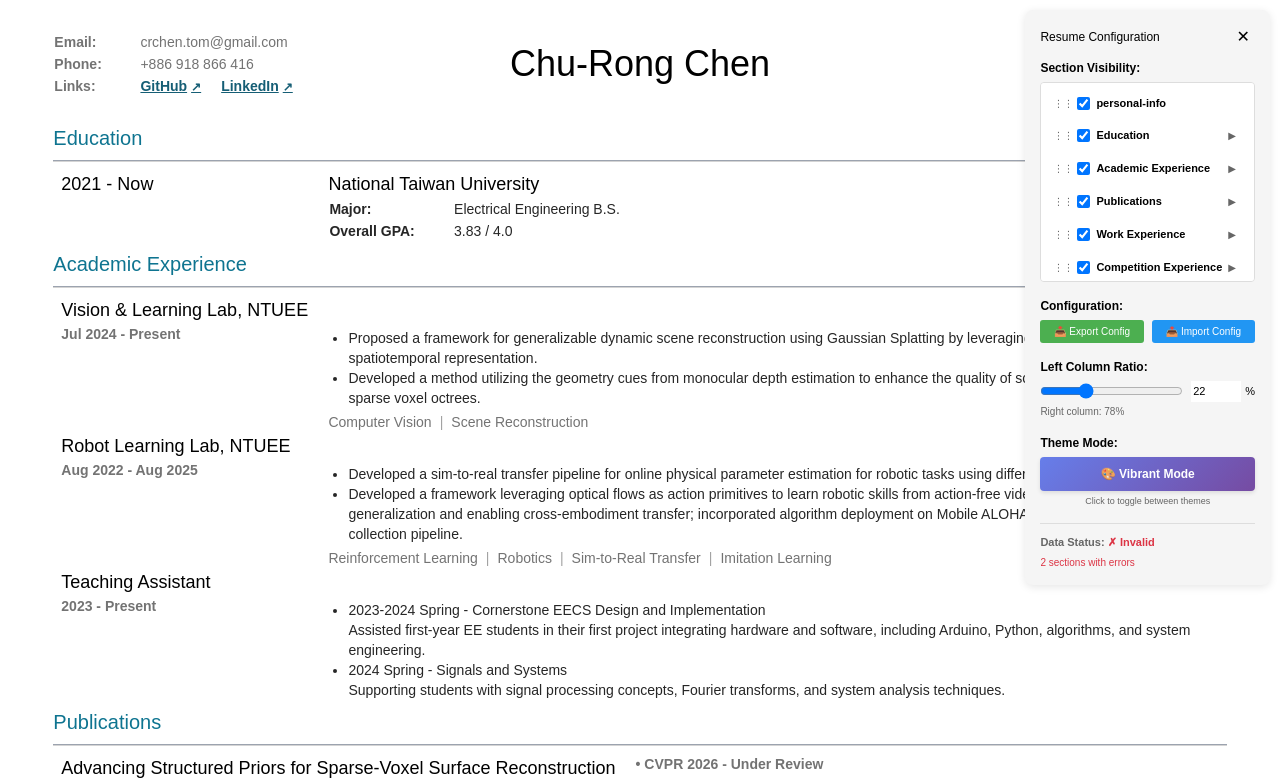
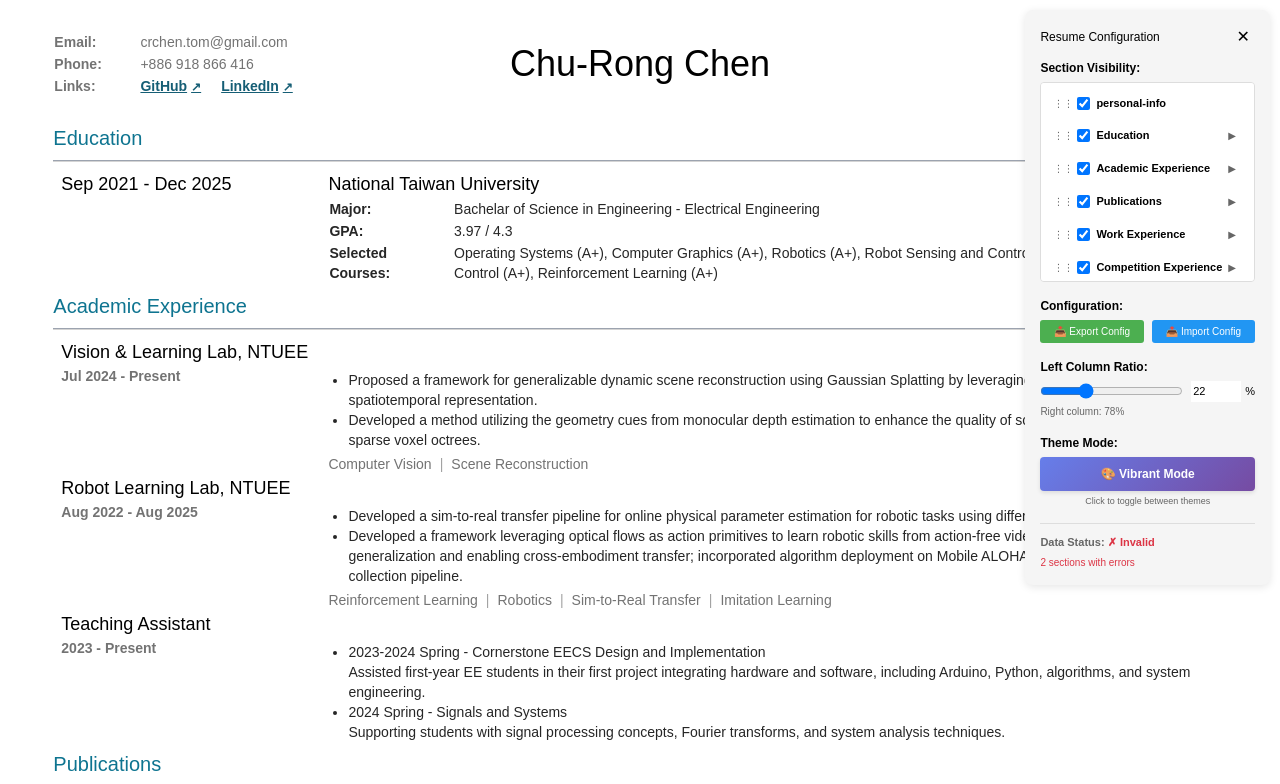
Before and after one commit to tom1484/resume, a React (Create React App) app: page / in a window 1280 px wide. Shown: the top 784 px of the page. Built offline with nearby package versions, Linux system fonts and the light colour scheme; the HTML template or start-up script is replaced by a standard one; a web font is replaced by a local one.

Commit message:
update styles

```diff
--- a/src/components/education.jsx
+++ b/src/components/education.jsx
@@ -7,7 +7,7 @@ export default function Education({ data }) {
 
   return (
     <Container variant="section" width="section">
-      {data.map(({ time, title, content }, idx) => {
+      {data.map(({ time, title, content, selectedCourses }, idx) => {
         // For normal mode, arrange content in N rows x 2 columns table
         const tableContent = themeMode === THEME_MODES.NORMAL ? (() => {
           const rows = [];
@@ -48,6 +48,22 @@ export default function Education({ data }) {
                           ))}
                         </tr>
                       ))}
+                      {selectedCourses && (
+                        <tr>
+                          <td colSpan="2" className={theme.components.education.tableCell}>
+                            <span className={theme.components.education.tableKey}>
+                              Selected Courses:
+                            </span>{' '}
+                            <span className={theme.components.education.tableValue}>
+                              {selectedCourses.map(([course, grade], idx) => (
+                                <span key={idx}>
+                                  {course} ({grade}){idx < selectedCourses.length - 1 ? ', ' : ''}
+                                </span>
+                              ))}
+                            </span>
+                          </td>
+                        </tr>
+                      )}
                     </tbody>
                   </table>
                 ) : (
@@ -64,6 +80,20 @@ export default function Education({ data }) {
                           </td>
                         </tr>
                       ))}
+                      {selectedCourses && (
+                        <tr>
+                          <td className={theme.components.education.tableKey}>
+                            Selected Courses:
+                          </td>
+                          <td className={theme.components.education.tableValue}>
+                            {selectedCourses.map(([course, grade], idx) => (
+                              <span key={idx}>
+                                {course} ({grade}){idx < selectedCourses.length - 1 ? ', ' : ''}
+                              </span>
+                            ))}
+                          </td>
+                        </tr>
+                      )}
                     </tbody>
                   </table>
                 )}
--- a/src/config/theme.js
+++ b/src/config/theme.js
@@ -26,13 +26,13 @@ export const theme = {
     }
   },
   typography: {
-    mainTitle: 'font-sans text-4xl',
-    sectionTitle: 'font-sans text-xl text-cyan-700',
-    heading: 'font-sans text-lg',
-    subheading: 'font-sans text-sm font-semibold',
-    bodyText: 'font-sans text-sm',
+    mainTitle: 'fond-serif text-4xl',
+    sectionTitle: 'fond-serif text-xl text-cyan-700',
+    heading: 'fond-serif text-lg',
+    subheading: 'fond-serif text-sm font-semibold',
+    bodyText: 'fond-serif text-sm',
     caption: 'text-xs',
-    fontFamily: 'font-sans'
+    fontFamily: 'fond-serif'
   },
   colors: {
     primary: 'text-neutral-800',
@@ -72,9 +72,9 @@ export const theme = {
       qrItem: 'mb-2 flex flex-col items-center ml-5',
       qrImage: 'w-20 h-20',
       qrLabel: 'text-xs text-neutral-500 mt-0',
-      tableKey: 'text-left font-sans text-sm font-semibold text-neutral-500 pr-2',
-      tableValue: 'text-left font-sans text-sm text-neutral-500',
-      link: 'text-left font-sans text-sm font-semibold text-cyan-800 pr-2 mr-3 underline'
+      tableKey: 'text-left fond-serif text-sm font-semibold text-neutral-500 pr-2',
+      tableValue: 'text-left fond-serif text-sm text-neutral-500',
+      link: 'text-left fond-serif text-sm font-semibold text-cyan-800 pr-2 mr-3 underline'
     },
     experiences: {
       container: 'flex flex-col items-end justify-center h-fit',
@@ -83,10 +83,10 @@ export const theme = {
       timeSection: 'flex flex-col mt-1',
       contentSection: 'flex flex-col justify-between',
       list: 'list-disc list-inside mt-1',
-      listItem: 'text-left font-sans text-sm text-neutral-800 break-words overflow-wrap-anywhere',
-      tags: 'text-left font-sans text-sm text-neutral-500 mt-1',
-      highlight: 'text-left font-sans text-sm text-orange-800',
-      timeText: 'text-left align-top font-sans text-sm font-semibold text-neutral-500 pr-2',
+      listItem: 'text-left fond-serif text-sm text-neutral-800 break-words overflow-wrap-anywhere',
+      tags: 'text-left fond-serif text-sm text-neutral-500 mt-1',
+      highlight: 'text-left fond-serif text-sm text-orange-800',
+      timeText: 'text-left align-top fond-serif text-sm font-semibold text-neutral-500 pr-2',
       titleFootnote: 'text-neutral-500 text-sm ml-1'
     },
     publications: {
@@ -96,7 +96,7 @@ export const theme = {
       contentRow: 'flex items-stretch h-fit w-full mb-1',
       timeSection: 'w-[18%] flex flex-col mt-1',
       contentSection: 'w-[82%] flex flex-col justify-between',
-      authorText: 'font-sans text-sm font-semibold text-neutral-500',
+      authorText: 'fond-serif text-sm font-semibold text-neutral-500',
       authorHighlight: 'font-bold text-black'
     },
     education: {
@@ -105,15 +105,15 @@ export const theme = {
       timeSection: 'flex flex-col',
       contentSection: 'flex flex-col justify-between',
       table: 'w-[100%] table-fixed',
-      tableKey: 'w-[14%] align-top text-left font-sans text-sm font-semibold text-neutral-800 pr-2',
-      tableValue: 'text-left font-sans text-sm text-neutral-800'
+      tableKey: 'w-[14%] align-top text-left fond-serif text-sm font-semibold text-neutral-800 pr-2',
+      tableValue: 'text-left fond-serif text-sm text-neutral-800'
     },
     skills: {
       container: 'flex flex-col items-end justify-center h-fit',
       wrapper: 'flex flex-wrap justify-start h-fit w-full',
       item: 'flex items-center h-fit w-fit rounded-xl border-gray-400 border p-2 mt-2 mr-3',
       icon: 'h-8 mr-2',
-      text: 'font-sans text-sm'
+      text: 'fond-serif text-sm'
     },
     splitLine: {
       default: 'h-0.5 border-t-gray-400'
--- a/src/config/themes/normal.js
+++ b/src/config/themes/normal.js
@@ -29,13 +29,13 @@ export const normalTheme = {
     }
   },
   typography: {
-    mainTitle: 'font-sans text-4xl',
-    sectionTitle: 'font-sans text-xl text-black-700',
-    heading: 'font-sans text-lg',
-    subheading: 'font-sans text-sm font-semibold',
-    bodyText: 'font-sans text-sm',
+    mainTitle: 'font-bold font-serif text-4xl',
+    sectionTitle: 'font-bold font-serif text-xl text-black-700',
+    heading: 'font-serif text-lg',
+    subheading: 'font-serif text-sm font-semibold',
+    bodyText: 'font-serif text-sm',
     caption: 'text-xs',
-    fontFamily: 'font-sans'
+    fontFamily: 'font-serif'
   },
   colors: {
     primary: 'text-neutral-800',
@@ -43,7 +43,7 @@ export const normalTheme = {
     accent: 'text-orange-800',
     link: 'text-black-800',
     linkUnderline: 'underline text-black-800',
-    highlight: 'font-bold text-black',
+    highlight: 'font-bold text-cyan',
     border: 'border-gray-400',
     divider: 'border-t-gray-400 bg-neutral-300',
     dividerLight: 'bg-neutral-200'
@@ -75,9 +75,9 @@ export const normalTheme = {
       qrItem: 'mb-2 flex flex-col items-center ml-5',
       qrImage: 'w-20 h-20',
       qrLabel: 'text-xs text-neutral-500 mt-0',
-      tableKey: 'text-left font-sans text-sm font-semibold text-neutral-500 pr-2',
-      tableValue: 'text-left font-sans text-sm text-neutral-500',
-      link: 'text-left font-sans text-sm font-semibold text-black-800 pr-2 mr-3 underline'
+      tableKey: 'text-left font-serif text-sm font-semibold text-neutral-500 pr-2',
+      tableValue: 'text-left font-serif text-sm text-neutral-500',
+      link: 'text-left font-serif text-sm font-semibold text-black-800 pr-2 mr-3 underline'
     },
     experiences: {
       container: 'flex flex-col items-end justify-center h-fit',
@@ -86,10 +86,10 @@ export const normalTheme = {
       timeSection: 'flex flex-col mt-1',
       contentSection: 'flex flex-col justify-between',
       list: 'list-disc list-outside mt-1',
-      listItem: 'text-left font-sans text-sm text-neutral-800 break-words overflow-wrap-anywhere',
-      tags: 'text-left font-sans text-sm text-neutral-500 mt-1',
-      highlight: 'text-left align-center font-sans text-sm text-black-800',
-      timeText: 'text-left align-center font-sans text-sm font-semibold text-neutral-500 pr-2',
+      listItem: 'text-left font-serif text-sm text-neutral-800 break-words overflow-wrap-anywhere',
+      tags: 'text-left font-serif text-sm text-neutral-500 mt-1',
+      highlight: 'text-left align-center font-serif text-sm text-cyan-800',
+      timeText: 'text-left align-center font-serif text-sm font-semibold text-neutral-500 pr-2',
       titleFootnote: 'text-neutral-500 text-sm ml-1'
     },
     publications: {
@@ -99,7 +99,7 @@ export const normalTheme = {
       contentRow: 'flex items-stretch h-fit w-full mb-1',
       timeSection: 'w-[18%] flex flex-col mt-1',
       contentSection: 'w-[82%] flex flex-col justify-between',
-      authorText: 'font-sans text-sm font-semibold text-neutral-500',
+      authorText: 'font-serif text-sm font-semibold text-neutral-500',
       authorHighlight: 'font-bold text-black'
     },
     education: {
@@ -108,8 +108,8 @@ export const normalTheme = {
       timeSection: 'flex flex-col',
       contentSection: 'flex flex-col justify-between',
       table: 'w-[100%] table-fixed',
-      tableKey: 'w-[14%] align-center text-left font-sans text-sm font-semibold text-neutral-800 pr-2',
-      tableValue: 'text-left align-center font-sans text-sm text-neutral-800'
+      tableKey: 'w-[14%] align-center text-left font-serif text-sm font-semibold text-neutral-800 pr-2',
+      tableValue: 'text-left align-center font-serif text-sm text-neutral-800'
     },
     skills: {
       container: 'flex flex-col items-end justify-center h-fit',
--- a/src/data/education.js
+++ b/src/data/education.js
@@ -1,11 +1,18 @@
 export const education = [
   {
-    time: '2021 - Now',
+    time: 'Sep 2021 - Dec 2025',
     title: 'National Taiwan University',
     content: [
-      ['Major', 'Electrical Engineering B.S.'],
-      ['Overall GPA', '3.83 / 4.0'],
-      // ['CS Courses', 'Algorithm, Web Programming, Computer Architecture, Computer Graphics, Machine Learning, Reinforcement Learning']
+      ['Major', 'Bachelar of Science in Engineering - Electrical Engineering'],
+      ['GPA', '3.97 / 4.3'],
+    ],
+    selectedCourses: [
+      ['Operating Systems', 'A+'],
+      ['Computer Graphics', 'A+'],
+      ['Robotics', 'A+'],
+      ['Robot Sensing and Control', 'A+'],
+      ['Precision Motion Control', 'A+'],
+      ['Reinforcement Learning', 'A+'],
     ]
   }
 ];
--- a/tailwind.config.js
+++ b/tailwind.config.js
@@ -6,7 +6,8 @@ module.exports = {
   theme: {
     extend: {},
     fontFamily: {
-      sans: ['"Noto Sans TC"', 'sans-serif']
+      sans: ['"Noto Sans TC"', 'sans-serif'],
+      serif: ['"Times New Roman"', 'serif']
     }
 
   },
```
